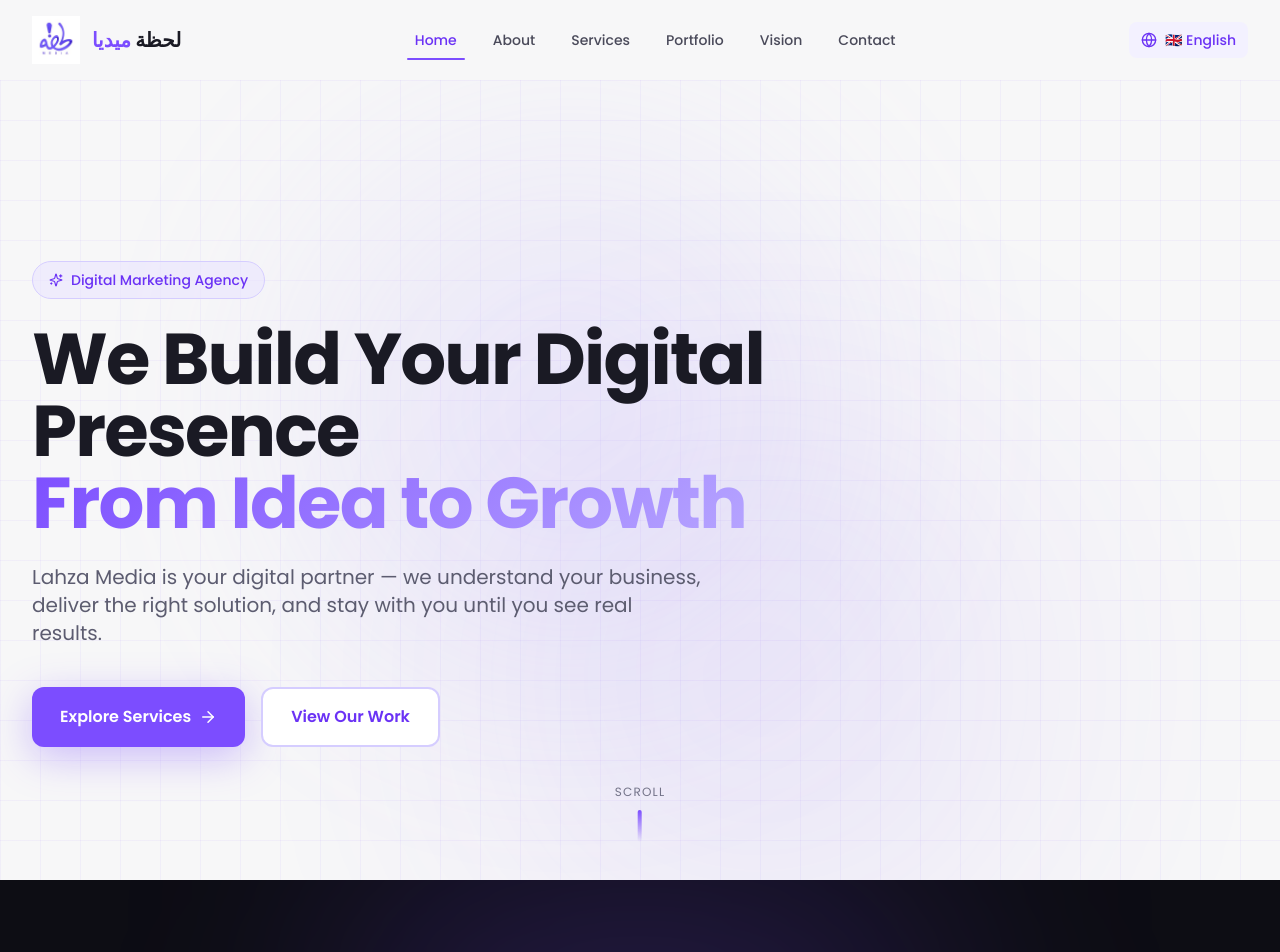
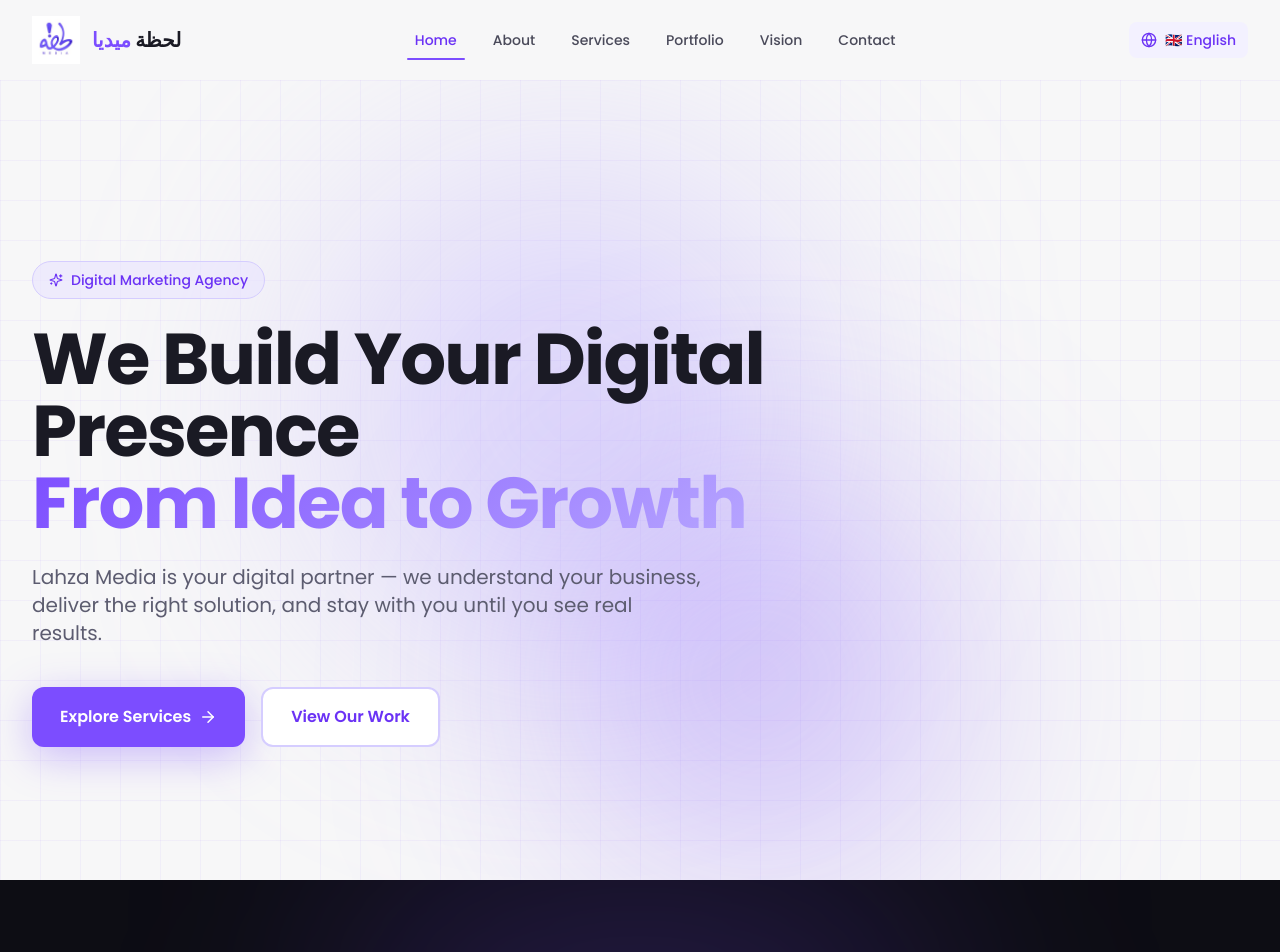
Before and after one commit to mhmoodhazm80-cmyk/Msro3, a Next.js app: page /en in a window 1280 px wide. Shown: the top 952 px of the page. Built offline with nearby package versions, Linux system fonts and the light colour scheme.

Commit message:
fix: remove heavy animations to fix blank page: src/components/Hero.jsx

```diff
--- a/src/components/Hero.jsx
+++ b/src/components/Hero.jsx
@@ -13,38 +13,43 @@ export default function Hero() {
 
   return (
     <section className="relative min-h-screen flex items-center overflow-hidden bg-grid pt-32 pb-20">
-      <motion.div animate={{ scale: [1, 1.15, 1], opacity: [0.4, 0.6, 0.4] }} transition={{ duration: 8, repeat: Infinity }} className="absolute top-20 start-1/4 w-[500px] h-[500px] bg-brand-300/40 blur-[120px] rounded-full" />
-      <motion.div animate={{ scale: [1, 1.2, 1], opacity: [0.3, 0.5, 0.3] }} transition={{ duration: 10, repeat: Infinity, delay: 1 }} className="absolute bottom-0 end-1/4 w-[400px] h-[400px] bg-brand-500/30 blur-[120px] rounded-full" />
+      <div className="absolute top-20 start-1/4 w-[500px] h-[500px] bg-brand-300/40 blur-[120px] rounded-full" />
+      <div className="absolute bottom-0 end-1/4 w-[400px] h-[400px] bg-brand-500/30 blur-[120px] rounded-full" />
 
       <div className="relative max-w-7xl mx-auto px-4 sm:px-6 lg:px-8 w-full">
         <div className="max-w-4xl">
-          <motion.div initial={{ opacity: 0, y: 20 }} animate={{ opacity: 1, y: 0 }} transition={{ delay: 1.5, duration: 0.6 }} className="inline-flex items-center gap-2 px-4 py-2 rounded-full bg-brand-100/60 border border-brand-200 text-brand-600 text-sm font-medium mb-6">
-            <Sparkles size={14} /> {t('badge')}
-          </motion.div>
+          <div className="inline-flex items-center gap-2 px-4 py-2 rounded-full bg-brand-100/60 border border-brand-200 text-brand-600 text-sm font-medium mb-6">
+            <Sparkles size={14} />
+            {t('badge')}
+          </div>
 
-          <motion.h1 initial={{ opacity: 0, y: 30 }} animate={{ opacity: 1, y: 0 }} transition={{ delay: 1.6, duration: 0.7 }} className="text-4xl sm:text-5xl md:text-6xl lg:text-7xl font-bold leading-[1.15] tracking-tight text-ink-900 mb-6">
-            {t('title')}<br /><span className="text-gradient">{t('titleAccent')}</span>
-          </motion.h1>
+          <h1 className="text-4xl sm:text-5xl md:text-6xl lg:text-7xl font-bold leading-[1.15] tracking-tight text-ink-900 mb-6">
+            {t('title')}
+            <br />
+            <span className="text-gradient">{t('titleAccent')}</span>
+          </h1>
 
-          <motion.p initial={{ opacity: 0, y: 30 }} animate={{ opacity: 1, y: 0 }} transition={{ delay: 1.75, duration: 0.7 }} className="text-lg sm:text-xl text-ink-600 leading-relaxed max-w-2xl mb-10">
+          <p className="text-lg sm:text-xl text-ink-600 leading-relaxed max-w-2xl mb-10">
             {t('subtitle')}
-          </motion.p>
+          </p>
 
-          <motion.div initial={{ opacity: 0, y: 30 }} animate={{ opacity: 1, y: 0 }} transition={{ delay: 1.9, duration: 0.7 }} className="flex flex-wrap gap-4">
-            <Link href={`/${locale}/services`} className="group inline-flex items-center gap-2 px-7 py-4 rounded-xl bg-brand-500 text-white font-semibold shadow-[0_10px_40px_rgba(124,77,255,0.35)] hover:shadow-[0_15px_50px_rgba(124,77,255,0.5)] hover:-translate-y-1 transition-all">
-              {t('ctaPrimary')} <Arrow size={18} className="group-hover:translate-x-1 transition-transform" />
+          <div className="flex flex-wrap gap-4">
+            <Link
+              href={`/${locale}/services`}
+              className="group inline-flex items-center gap-2 px-7 py-4 rounded-xl bg-brand-500 text-white font-semibold shadow-[0_10px_40px_rgba(124,77,255,0.35)] hover:shadow-[0_15px_50px_rgba(124,77,255,0.5)] hover:-translate-y-1 transition-all"
+            >
+              {t('ctaPrimary')}
+              <Arrow size={18} className="group-hover:translate-x-1 transition-transform" />
             </Link>
-            <Link href={`/${locale}/portfolio`} className="inline-flex items-center gap-2 px-7 py-4 rounded-xl bg-white border-2 border-brand-200 text-brand-600 font-semibold hover:border-brand-500 hover:-translate-y-1 transition-all">
+            <Link
+              href={`/${locale}/portfolio`}
+              className="inline-flex items-center gap-2 px-7 py-4 rounded-xl bg-white border-2 border-brand-200 text-brand-600 font-semibold hover:border-brand-500 hover:-translate-y-1 transition-all"
+            >
               {t('ctaSecondary')}
             </Link>
-          </motion.div>
+          </div>
         </div>
       </div>
-
-      <motion.div initial={{ opacity: 0 }} animate={{ opacity: 1 }} transition={{ delay: 2.4 }} className="absolute bottom-10 start-1/2 -translate-x-1/2 flex flex-col items-center gap-2">
-        <span className="text-xs text-ink-500 tracking-widest uppercase">Scroll</span>
-        <motion.div animate={{ y: [0, 8, 0] }} transition={{ duration: 1.6, repeat: Infinity }} className="w-1 h-8 rounded-full bg-gradient-to-b from-brand-500 to-transparent" />
-      </motion.div>
     </section>
   );
 }
```
